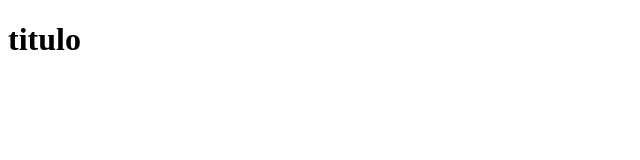
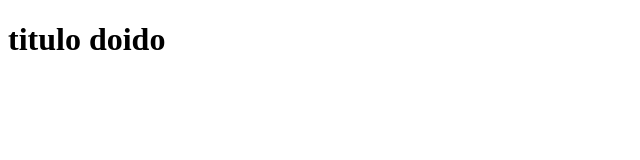
Before and after one commit to Chioe2178/aulaHtml, a plain HTML site: page index.html in a window 1280 px wide. Shown: the whole page, without its empty margins (0-640 px from the left). Drawn offline with Linux system fonts and the light colour scheme.

Commit message:
gerado um titulo

```diff
--- a/index.html
+++ b/index.html
@@ -8,5 +8,5 @@
 <body>
 
 </body>
-    <h1>titulo</h1>
+    <h1>titulo doido</h1>
 </html>
```
